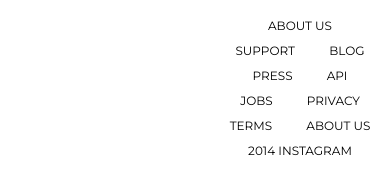
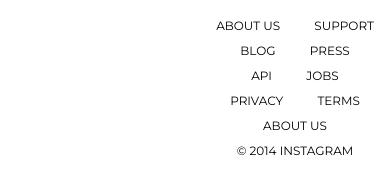
Before and after one commit to hungmuha/Create-IG-Page, a plain HTML site: page index.html in a window 390 px wide. Shown: the part 1994-2173 px from the top of the page. Drawn offline with Linux system fonts and the light colour scheme.

Commit message:
work on responsive

```diff
--- a/css/main.css
+++ b/css/main.css
@@ -87,7 +87,7 @@
 }
 /*footer of the page*/
 #pageFooter{
-	margin-left: 170px;
+	margin-left: 160px;
 	text-align: center;
 	display: inline-block;
 }
--- a/index.html
+++ b/index.html
@@ -18,7 +18,7 @@
 			<div id="header">
 				<img id="logo" src="images/brand.png"/>
 				<button id="loginB">
-				<img id="home" src="images/home.png"/>    Log in</button>
+				<img id="home" src="images/home.png"/>Log in</button>
 			</div>
 			<div id="mainContent">
 				<h2 id="contentHead">Capture and Share the World's Moments</h2>
@@ -42,7 +42,7 @@
 				<li>PRIVACY</li>
 				<li>TERMS</li>
 				<li>ABOUT US</li>
-				<li>2014 INSTAGRAM</li>
+				<li>&copy 2014 INSTAGRAM</li>
 			</ul>
 		</div>
 	</div>
```
